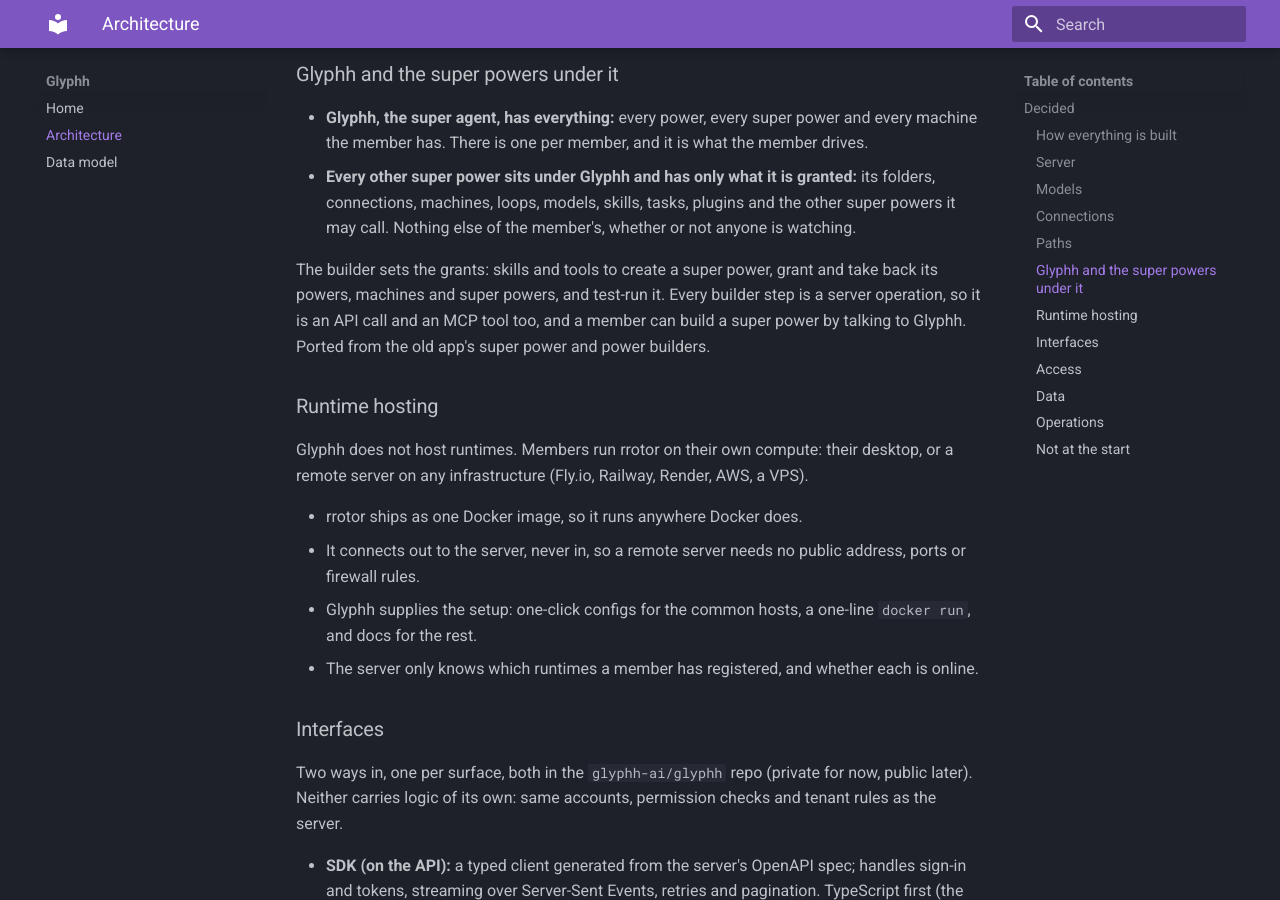
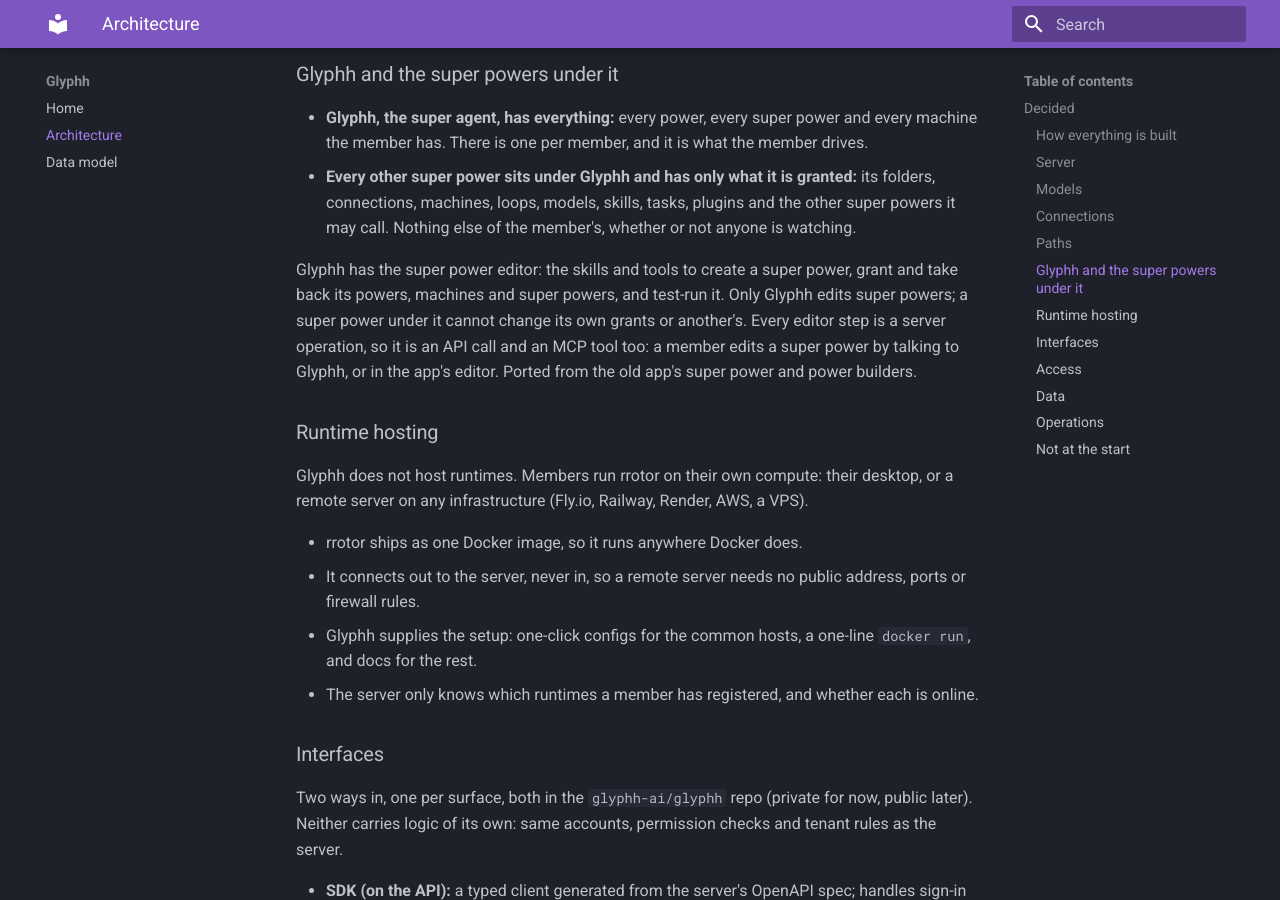
Before and after one commit to glyphh-ai/server, an MkDocs documentation site: the page built from docs/architecture.md, in a window 1280 px wide and 900 px high, scrolled down 1936 px. Built offline with MkDocs 1.6.1 and Material for MkDocs 9.7.7, drawn with Linux system fonts in a browser that asks for light colours.

Commit message:
Architecture: Glyphh has the super power editor; only Glyphh edits super powers
Co-Authored-By: Claude Opus 5.5 <noreply@anthropic.com>

```diff
--- a/docs/architecture.md
+++ b/docs/architecture.md
@@ -50,7 +50,7 @@ Connections are the moat. A super power declares the connections it needs by nam
 - **Glyphh, the super agent, has everything:** every power, every super power and every machine the member has. There is one per member, and it is what the member drives.
 - **Every other super power sits under Glyphh and has only what it is granted:** its folders, connections, machines, loops, models, skills, tasks, plugins and the other super powers it may call. Nothing else of the member's, whether or not anyone is watching.
 
-The builder sets the grants: skills and tools to create a super power, grant and take back its powers, machines and super powers, and test-run it. Every builder step is a server operation, so it is an API call and an MCP tool too, and a member can build a super power by talking to Glyphh. Ported from the old app's super power and power builders.
+Glyphh has the super power editor: the skills and tools to create a super power, grant and take back its powers, machines and super powers, and test-run it. Only Glyphh edits super powers; a super power under it cannot change its own grants or another's. Every editor step is a server operation, so it is an API call and an MCP tool too: a member edits a super power by talking to Glyphh, or in the app's editor. Ported from the old app's super power and power builders.
 
 ### Runtime hosting
 
```
